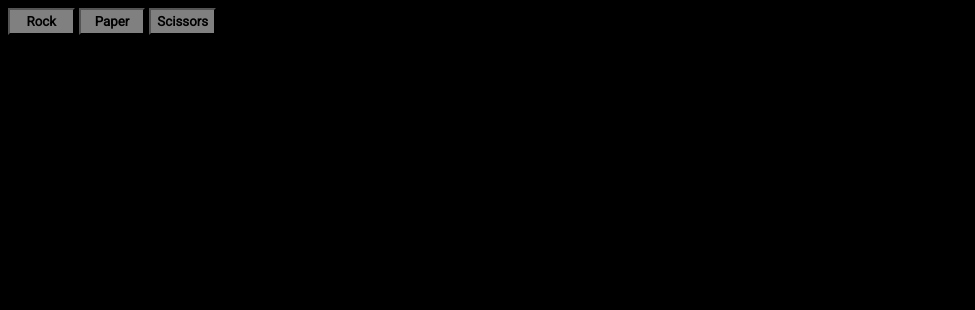
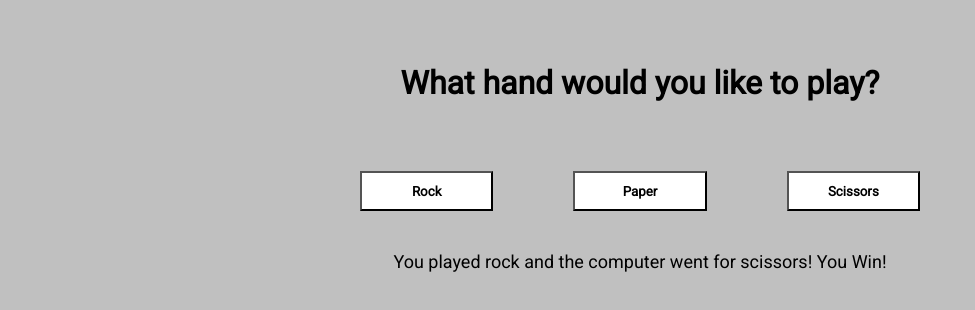
Before and after one commit to DevOpsMnn/js-rockPaperScissors, a plain HTML site: page index.html in a window 1280 px wide. Both pictures are taken after a click on the button "Rock". Shown: the whole page, without its empty margins (0-975 px from the left). Drawn offline with Linux system fonts and the light colour scheme.

Commit message:
Logic for playing round added + custom text for round result added

```diff
--- a/index.html
+++ b/index.html
@@ -11,9 +11,15 @@
     <link href="https://fonts.googleapis.com/css2?family=Roboto&display=swap" rel="stylesheet">
 </head>
 <body>
-    <button id="rock">Rock</button>
-    <button id="paper">Paper</button>
-    <button id="scissors">Scissors</button>
+    <h1>What hand would you like to play?</h1>
+    <div id="main-wrapper">
+    <div id="buttons">
+        <button id="rock">Rock</button>
+        <button id="paper">Paper</button>
+        <button id="scissors">Scissors</button>
+    </div>
+</div>
+<div id="results"></div>
     <script src="script.js"></script>
 </body>
 </html>
--- a/script.js
+++ b/script.js
@@ -44,10 +44,12 @@ function game(e) {
   let playedRound = playRound(e, computerChoice);
   console.log("Computer chooses " + computerChoice + " and player chooses " + e + ".");
   if (playedRound == 2) {
-    console.log("Draw!");
+    document.getElementById("results").innerHTML = "You played " + e + " and the computer went for " + computerChoice + " It's a draw!";
   } else if (playedRound == 1) {
-    console.log("Player Wins!")
+    document.getElementById("results").innerHTML =  "You played " + e + " and the computer went for " + computerChoice +
+    "! You Win!";;
   } else {
-    console.log("Computer Wins!")
+    document.getElementById("results").textContent = "You played " + e + " and the computer went for " + computerChoice +
+     "! Computer Wins!";
   }
 }
--- a/style.css
+++ b/style.css
@@ -1,11 +1,37 @@
 * {
-    background-color: black;
+    background-color: silver;
     font-family: 'Roboto', sans-serif;
+    padding:0;
+}
+
+#main-wrapper {
+    display:flex;
+    max-width:50em;
+    justify-content: center;
+    margin:0 auto;
 }
 
 button {
-    background:grey;
-    width:5em;
-    height:2em;
+    background:white;
+    width:10em;
+    height:3em;
     font-weight:bold;
+    margin:3em;
 }
+
+h1 {
+    text-align: center;
+    margin-top:2em;
+}
+
+#buttons {
+    display: flex;
+    margin-top:.5em;
+    justify-content: space-around;
+}
+
+#results{
+    display:flex;
+    justify-content: center;
+    font-size:large;
+}
```
